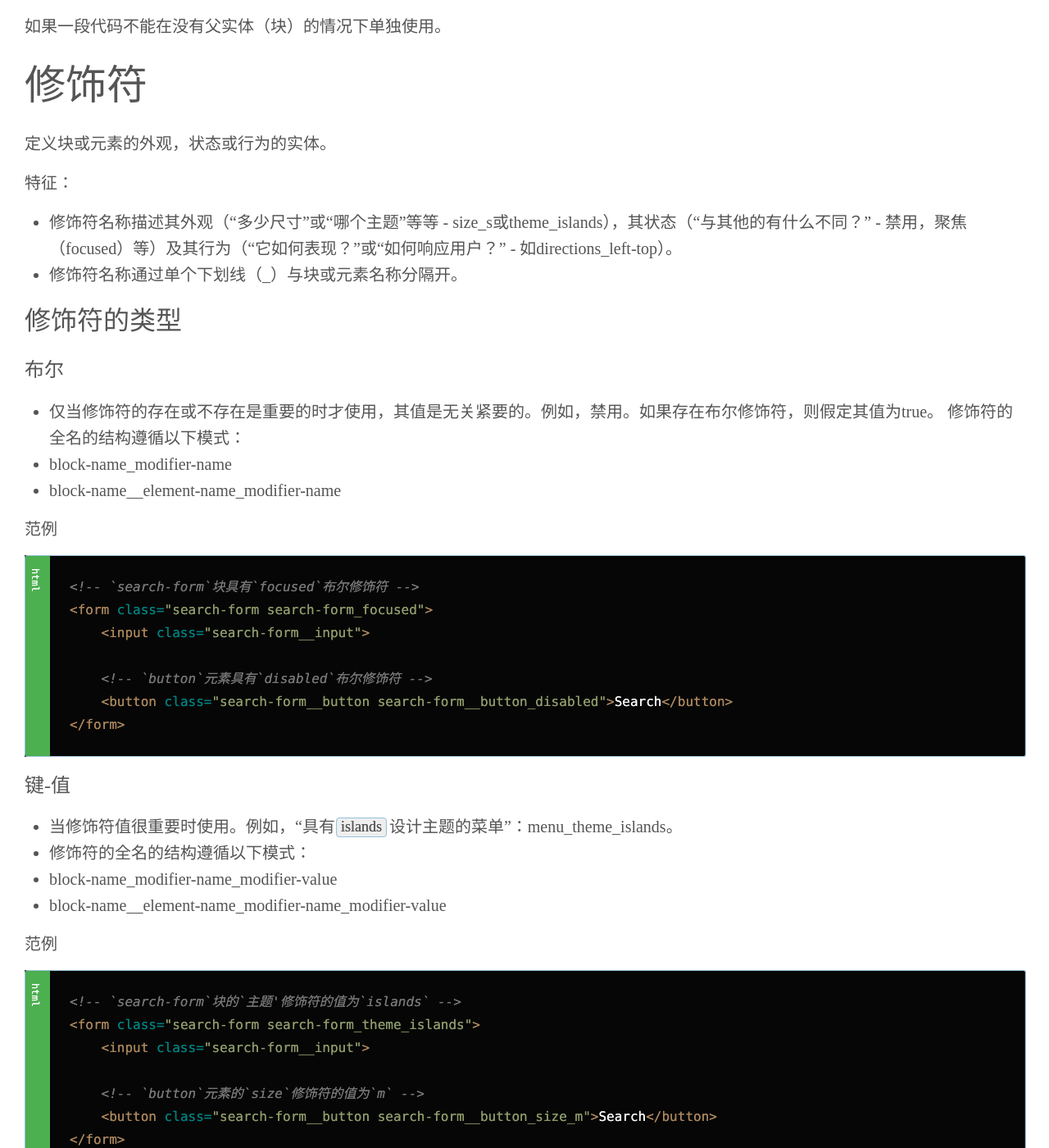
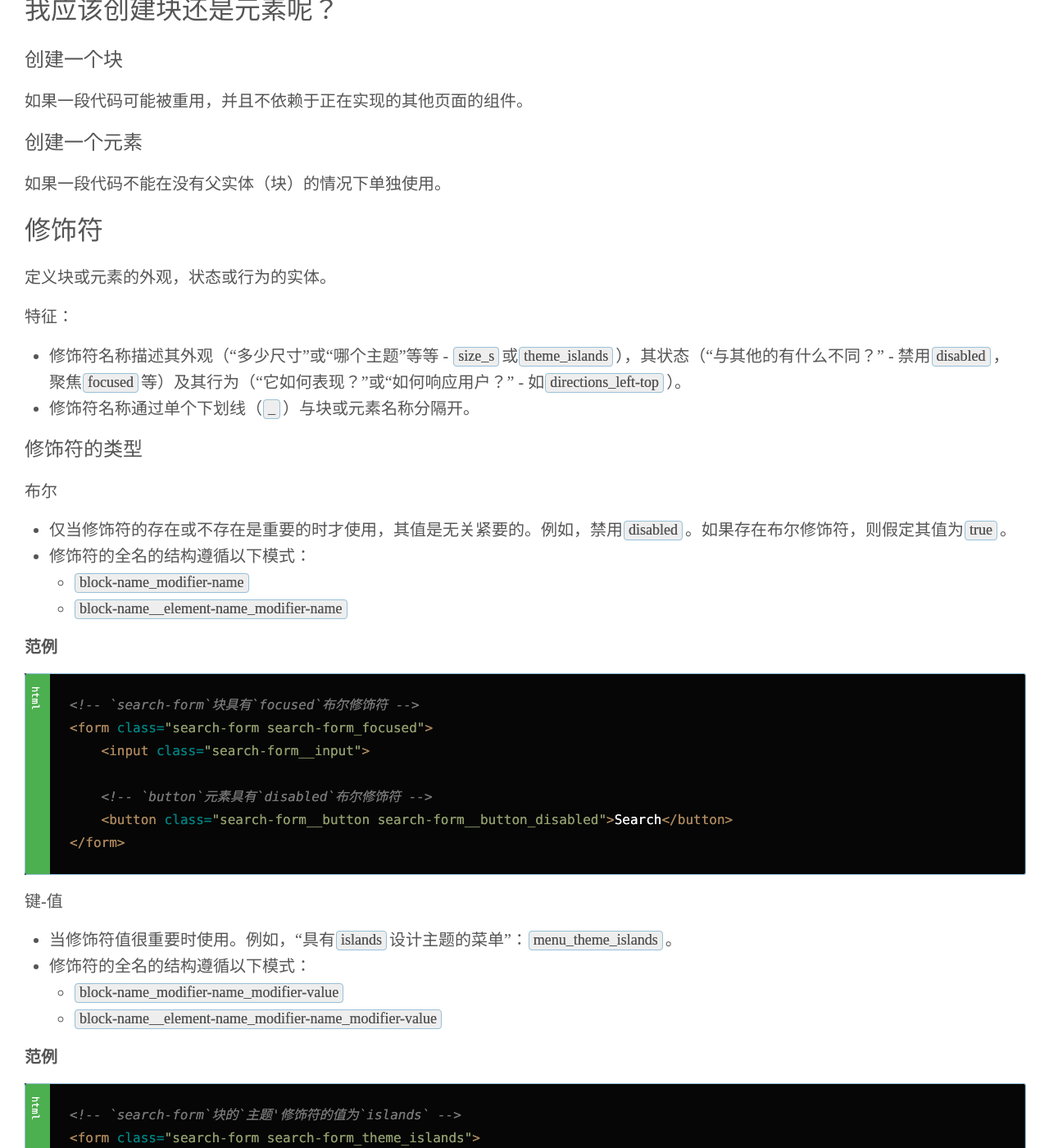
Before and after one commit to YYvanYang/yyvanyang.github.io, a Jekyll site: the page built from _posts/2017-07-15-bem-quick-start.md, in a window 1280 px wide and 1400 px high, scrolled down 6087 px. Shown: the whole window at 82% size. Built offline with Jekyll 4.4.1, drawn with Linux system fonts in a browser that asks for light colours; some web fonts are replaced; our own code applies the rules of GitHub Pages for plain Markdown files; comment, search, counter and statistics services are not loaded; some of the changed text lies outside the part shown.

````diff
--- a/_posts/2017-07-15-bem-quick-start.md
+++ b/_posts/2017-07-15-bem-quick-start.md
@@ -24,16 +40,19 @@ BEM（块，元素，修饰符）是一种基于组件的Web开发方法。其
 ```
 
 * 该块不应影响其环境，这意味着您不应设置块的外部几何（边距）或定位。
-* 使用BEM时也不应使用CSS标签或ID选择器。
+* 使用BEM时也不应使用CSS标签或`ID`选择器。
 
 这确保了重新使用块或将它们从一个地方移动到另一个地方的必要独立性。
 
-# 块使用指南
-## 嵌套
+### 块使用指南
+
+#### 嵌套
+
 * 块可以相互嵌套。
 * 您可以拥有任意数量的嵌套级别。
 
-范例
+**范例**
+
 ```html
 <!-- `header` 块 -->
 <header class="header">
@@ -45,15 +64,17 @@ BEM（块，元素，修饰符）是一种基于组件的Web开发方法。其
 </header>
 ```
 
-# 元素
+## 元素
 
 块的复合部件，不能与其分开使用。
 
 特征：
-* 元素名称描述其目的（“这是什么？” - 项目，文本等），而不是其状态（“什么类型，或什么样子”？ - 红色，大等）。
-* 元素全名的结构是block-name__element-name。元素名称与块名称以双下划线（__）分隔开。
 
-范例
+* 元素名称描述其目的（“这是什么？” - `项目`，`文本`等），而不是其状态（“什么类型，或什么样子”？ - `红色`，`大`等）。
+* 元素全名的结构是`block-name__element-name`。元素名称与块名称以双下划线（`__`）分隔开。
+
+**范例**
+
 ```html
 <!-- `search-form` 块 -->
 <form class="search-form">
@@ -101,10 +128,12 @@ BEM（块，元素，修饰符）是一种基于组件的Web开发方法。其
 </form>
 ```
 
-块名定义命名空间，它保证元素依赖于块（block__elem）。
+块名定义命名空间，它保证元素依赖于块（`block__elem`）。
 
 块可以在DOM树中具有嵌套的元素结构：
-范例
+
+**范例**
+
 ```html
 <div class="block">
     <div class="block__elem1">
@@ -117,7 +146,8 @@ BEM（块，元素，修饰符）是一种基于组件的Web开发方法。其
 
 但是，在BEM方法论中，块结构始终表示为元素的扁平列表：
 
-范例
+**范例**
+
 ```css
 .block {}
 .block__elem1 {}
@@ -126,7 +156,9 @@ BEM（块，元素，修饰符）是一种基于组件的Web开发方法。其
 ```
 
 这允许您更改块的DOM结构，而不对每个单独元素的代码进行更改：
-范例
+
+**范例**
+
 ```html
 <div class="block">
     <div class="block__elem1">
@@ -139,11 +171,12 @@ BEM（块，元素，修饰符）是一种基于组件的Web开发方法。其
 
 块的结构发生变化，但元素及其名称的规则保持不变。
 
-## 成员关系
+#### 成员关系
 
 元素总是**块的一部分**，不应该与块分开使用。
 
-范例
+**范例**
+
 ```html
 <!-- 正确。元素位于`search-form`块内 -->
 <!-- `search-form` 块 -->
@@ -169,11 +202,12 @@ BEM（块，元素，修饰符）是一种基于组件的Web开发方法。其
 <button class="search-form__button">Search</button>
 ```
 
-## 可选性
+#### 可选性
 
 元素是可选的块组件。不是所有的块都有元素。
 
-范例
+**范例**
+
 ```html
 <!-- `search-form` 块 -->
 <div class="search-form">
@@ -185,31 +219,37 @@ BEM（块，元素，修饰符）是一种基于组件的Web开发方法。其
 </div>
 ```
 
-# 我应该创建块还是元素呢？
+## 我应该创建块还是元素呢？
 
-## 创建一个块
+### 创建一个块
+
 如果一段代码可能被重用，并且不依赖于正在实现的其他页面的组件。
 
-## 创建一个元素
+### 创建一个元素
+
 如果一段代码不能在没有父实体（块）的情况下单独使用。
 
 
-# 修饰符
+## 修饰符
+
 定义块或元素的外观，状态或行为的实体。
 
 特征：
-* 修饰符名称描述其外观（“多少尺寸”或“哪个主题”等等 - size_s或theme_islands），其状态（“与其他的有什么不同？” - 禁用，聚焦（focused）等）及其行为（“它如何表现？”或“如何响应用户？” - 如directions_left-top）。
-* 修饰符名称通过单个下划线（_）与块或元素名称分隔开。
 
-## 修饰符的类型
+* 修饰符名称描述其外观（“多少尺寸”或“哪个主题”等等 - `size_s`或`theme_islands`），其状态（“与其他的有什么不同？” - 禁用`disabled`，聚焦`focused`等）及其行为（“它如何表现？”或“如何响应用户？” - 如`directions_left-top`）。
+* 修饰符名称通过单个下划线（`_`）与块或元素名称分隔开。
 
-### 布尔
-* 仅当修饰符的存在或不存在是重要的时才使用，其值是无关紧要的。例如，禁用。如果存在布尔修饰符，则假定其值为true。
-修饰符的全名的结构遵循以下模式：
-- block-name_modifier-name
-- block-name__element-name_modifier-name
+### 修饰符的类型
 
-范例
+#### 布尔
+
+* 仅当修饰符的存在或不存在是重要的时才使用，其值是无关紧要的。例如，禁用`disabled`。如果存在布尔修饰符，则假定其值为`true`。
+* 修饰符的全名的结构遵循以下模式：
+    * `block-name_modifier-name`
+    * `block-name__element-name_modifier-name`
+
+**范例**
+
 ```html
 <!-- `search-form`块具有`focused`布尔修饰符 -->
 <form class="search-form search-form_focused">
@@ -220,13 +260,15 @@ BEM（块，元素，修饰符）是一种基于组件的Web开发方法。其
 </form>
 ```
 
-### 键-值
-* 当修饰符值很重要时使用。例如，“具有`islands`设计主题的菜单”：menu_theme_islands。
+#### 键-值
+
+* 当修饰符值很重要时使用。例如，“具有`islands`设计主题的菜单”：`menu_theme_islands`。
 * 修饰符的全名的结构遵循以下模式：
-- block-name_modifier-name_modifier-value
-- block-name__element-name_modifier-name_modifier-value
+    * `block-name_modifier-name_modifier-value`
+    * `block-name__element-name_modifier-name_modifier-value`
 
-范例
+**范例**
+
 ```html
 <!-- `search-form`块的`主题'修饰符的值为`islands` -->
 <form class="search-form search-form_theme_islands">
@@ -251,12 +293,14 @@ BEM（块，元素，修饰符）是一种基于组件的Web开发方法。其
 </form>
 ```
 
-# 修饰语使用指南
+### 修饰语使用指南
 
-## 修饰符不能单独使用
+#### 修饰符不能单独使用
+
 从BEM的角度来看，修改器不能与修改的块或元素隔离使用。修饰符应该更改实体的外观，行为或状态，而不是替换它。
 
-范例
+**范例**
+
 ```html
 <!--
     正确。 `search-form`块有`theme`修饰符的值 `islands`
@@ -275,14 +319,16 @@ BEM（块，元素，修饰符）是一种基于组件的Web开发方法。其
 </form>
 ```
 
-# 混合
+## 混合
+
 在单个DOM节点上使用不同BEM实体的技术。
 
 混合使您可以：
 * 组合多个实体的行为和样式，而不需要重复代码。
 * 根据现有的UI创建语义上的新UI组件。
 
-范例
+**范例**
+
 ```html
 <!-- `header` 块 -->
 <div class="header">
@@ -307,7 +354,8 @@ BEM方法中采用的组件方法也适用于文件结构中的项目。块，
 * 修饰符名称的名称以一个下划线（`_`）开头。例如，`header/_fixed/`和`menu/_theme_islands/`。
 * 元素和修饰符的实现分为单独的技术文件。例如，`header__input.js`和`header_theme_islands.css`。
 
-范例
+**范例**
+
 ```bash
 search-form/                           # Directory of the search-form
 
````
Also changed, not shown: other parts of _posts/2017-07-15-bem-quick-start.md (+33 -10 lines).
